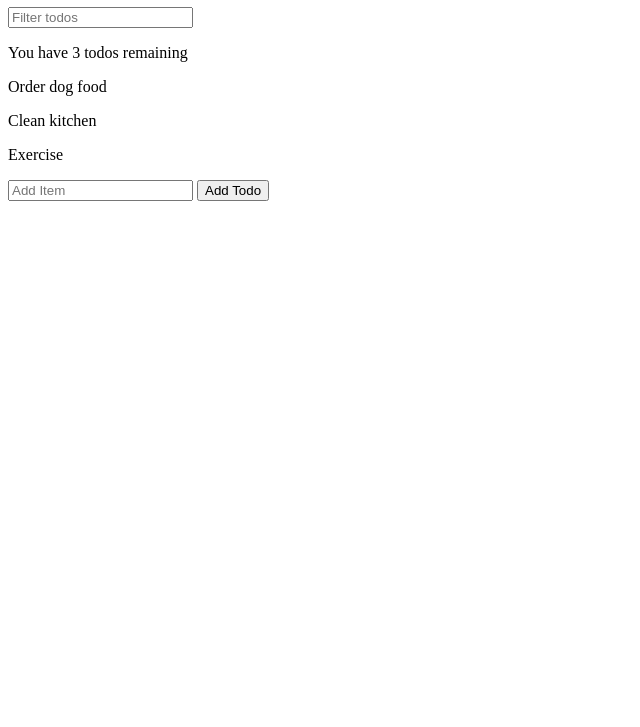
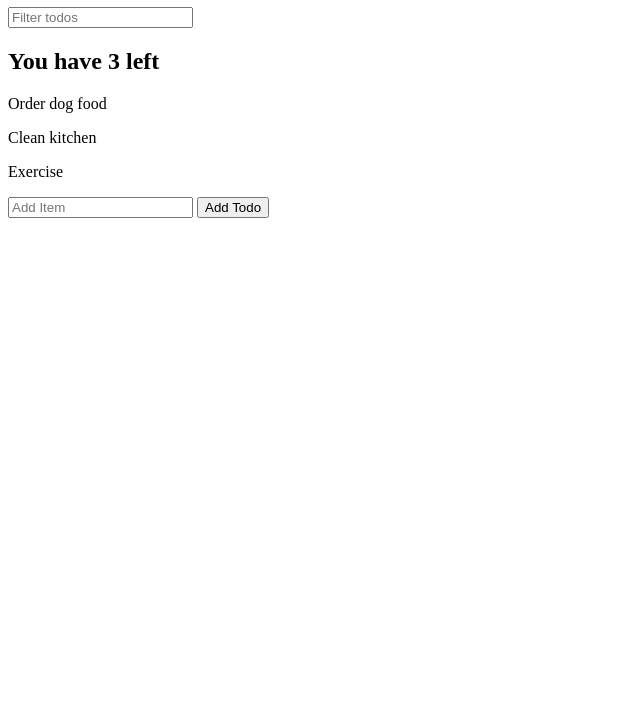
Before and after one commit to mkozlows21/javascript, a plain HTML site: page todo-app/index.html in a window 1280 px wide. Shown: the part 73-800 px from the top of the page, without its empty margins (0-640 px from the left). Drawn offline with Linux system fonts and the light colour scheme.

Commit message:
made fixes to todo and notes

```diff
--- a/todo-app/index.html
+++ b/todo-app/index.html
@@ -6,7 +6,6 @@
     <body>
         <h1>Todos</h1>
         <input type="text" placeholder="Filter todos" id="search-todo">
-        <div id="todos-left"></div>
         <div id="todos"></div>
         <form action="" id="new-todo">
             <input type="text" placeholder="Add Item" name="text">
--- a/todo-app/todo-app.js
+++ b/todo-app/todo-app.js
@@ -21,7 +21,7 @@ const incompletes = todos.filter(function(todo) {
 
 const summary = document.createElement('p');
 summary.textContent = `You have ${incompletes.length} todos remaining`;
-document.querySelector('#todos-left').appendChild(summary);
+document.querySelector('#todos').appendChild(summary);
 
 const filters = {
     searchText: ''
@@ -36,6 +36,10 @@ const renderTodos = function(todos, filters) {
     });
 
     document.querySelector('#todos').innerHTML = '';
+
+    const summary = document.createElement('h2');
+    summary.textContent = `You have ${incompleteTodos.length} left`;
+    document.querySelector('#todos').appendChild(summary);
 
     incompleteTodos.forEach(function(item) {
         const foundItem = document.createElement('p');
```
Also changed, not shown: notes-app/index.html (+3 -4 lines), notes-app/notes-app.js (+0 -7 lines).
